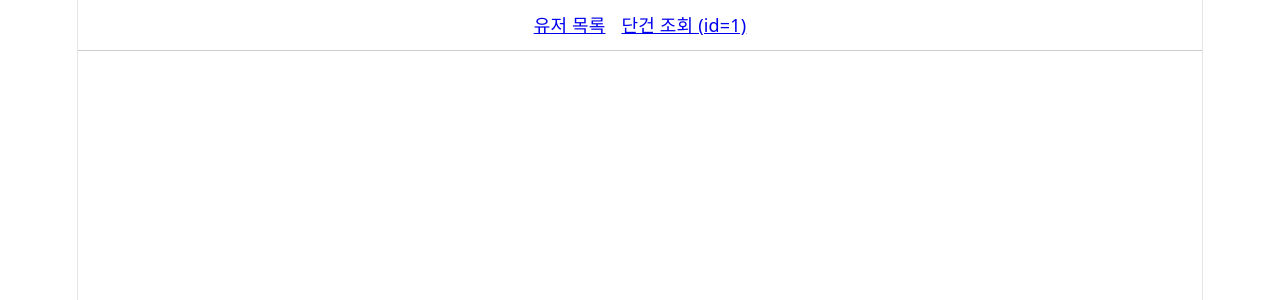
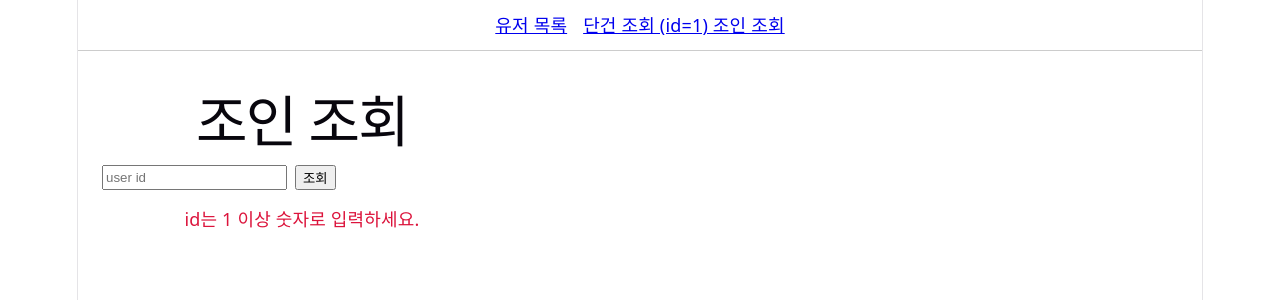
Before and after one commit to kimgyuhyun/legacy-servlet-jdbc, a React (Vite) app in the folder legacy-practice-step3.0/legacy-practice-frontend/: page /join/user/detail/list in a window 1280 px wide. Before the commit this address had no page. Shown: the top 300 px of the page. Built offline with nearby package versions, Linux system fonts and the light colour scheme.

Commit message:
feat: UserWithDetail Page implementation based on useState/useEffect/Link

```diff
--- a/legacy-practice-step3.0/legacy-practice-frontend/src/App.jsx
+++ b/legacy-practice-step3.0/legacy-practice-frontend/src/App.jsx
@@ -1,6 +1,7 @@
 import { Routes, Route, Link } from 'react-router-dom'
 import UserDetailPage from './pages/UserDetailPage';
 import UserListPage from './pages/UserListPage';
+import UserWithDetailPage from './pages/UserWithDetailPage';
 
 function App() {
   return (
@@ -8,11 +9,13 @@ function App() {
       <nav style={{ padding: '12px 24px', borderBottom: '1px solid #ccc'}}>
         <Link to="/list" style={{ marginRight: 16 }}>유저 목록</Link>
         <Link to="/detail/1">단건 조회 (id=1)</Link>
+        <Link to="/join/user/detail/1"> 조인 조회</Link>
       </nav>
 
       <Routes>
-        <Route path="/list" element={<UserListPage />} />
-        <Route path="/detail/:id" element={<UserDetailPage />} />
+        <Route path="/list" element={<UserListPage/>} />
+        <Route path="/detail/:id" element={<UserDetailPage/>} />
+        <Route path="/join/user/detail/:id" element={<UserWithDetailPage/>} />
       </Routes>
     </>
   )
--- a/legacy-practice-step3.0/legacy-practice-frontend/src/api/userApi.js
+++ b/legacy-practice-step3.0/legacy-practice-frontend/src/api/userApi.js
@@ -13,3 +13,5 @@ export const getUserById = (id) => client.get(`/user/api/${id}`);
 //  };
 
 export const getUserList = () => client.get('/user/api/list');
+
+export const getUserWithDetailById = (id) => client.get(`/user/api/detail/${id}`);
--- a/legacy-practice-step3.0/legacy-practice-frontend/src/pages/UserListPage.jsx
+++ b/legacy-practice-step3.0/legacy-practice-frontend/src/pages/UserListPage.jsx
@@ -49,6 +49,7 @@ function UserListPage() {
                 <thead>
                     <tr>
                         <th>id</th>
+                        <th>조인 id</th>
                         <th>name</th>
                         <th>age</th>
                         <th>birthDate</th>
@@ -58,13 +59,16 @@ function UserListPage() {
                 <tbody>
                     {userList.length === 0 && !loading && !error && (
                         <tr>
-                            <td colSpan="5">조회된 사용자가 없습니다.</td>
+                            <td colSpan="6">조회된 사용자가 없습니다.</td>
                         </tr>
                     )}
                     {userList.map((user) => (
                         <tr key={user.id}>
                             <td>
                                 <Link to={`/detail/${user.id}`}>{user.id}</Link>
+                            </td>
+                            <td>
+                                <Link to={`/join/user/detail/${user.id}`}>{user.id}</Link>
                             </td>
                             <td>{user.name}</td>
                             <td>{user.age}</td>
--- /dev/null
+++ b/legacy-practice-step3.0/legacy-practice-frontend/src/pages/UserWithDetailPage.jsx
@@ -0,0 +1,98 @@
+import { useState, useEffect } from 'react';
+import { useParams } from 'react-router-dom';
+import { getUserWithDetailById } from '../api/userApi';
+
+function UserWithDetailPage() {
+    const { id: routeId } = useParams();
+    const [id, setId] = useState(routeId ?? '1');
+    const [user, setUser] = useState(null);
+    const [loading, setLoading] = useState(false);
+    const [error, setError] = useState('');
+
+    const handleSearch = async (targetId) => {
+        const numId = Number(targetId ?? id);
+        if (!numId || numId < 1) {
+            setError('id는 1 이상 숫자로 입력하세요.');
+            setUser(null);
+            return;
+        }
+
+        setLoading(true);
+        setError('');
+        setUser(null);
+
+        try {
+            const res = await getUserWithDetailById(numId);
+            setUser(res.data);
+        } catch (e) {
+            const msg =
+            e.response?.data?.message ||
+            e.message ||
+            '조회 실패';
+            setError(msg);
+            setUser(null);
+        } finally {
+            setLoading(false);
+        }
+    };
+
+    useEffect(() => {
+        if (!routeId) return;
+        setId(routeId)
+        handleSearch(routeId)
+    }, [routeId]);
+
+    return (
+        <div style={{ padding: 24, maxWidth: 400 }}>
+            <h1>조인 조회</h1>
+
+            <div style={{ display: 'flex', gap: 8, marginBottom: 16 }}>
+            <input
+                type="number"
+                min="1"
+                value={id}
+                onChange={(e) => setId(e.target.value)}
+                placeholder="user id"
+            />
+            <button type="button" onClick={() => handleSearch()} disabled={loading}>
+                {loading ? '조회 중...' : '조회'}
+           </button>
+            </div>
+
+        {error && <p style={{ color: 'crimson'}}>{error}</p>}
+
+        {user && (
+            <table border="1" cellPadding="8" style={{ borderCollapse: ' collapse', width: '100%' }}>
+                <thead>
+                   <tr>
+                       <th>id</th>
+                       <th>name</th>
+                       <th>age</th>
+                       <th>birthDate</th>
+                       <th>address</th>
+                       <th>phone</th>
+                       <th>job</th>
+                       <th>createAt</th>
+                       <th>updateAt</th>
+                   </tr>
+                </thead>
+                <tbody>
+                    <tr>
+                        <td>{user.id}</td>
+                        <td>{user.name}</td>
+                        <td>{user.age}</td>
+                        <td>{user.birthDate}</td>
+                        <td>{user.address}</td>
+                        <td>{user.phone}</td>
+                        <td>{user.job}</td>
+                        <td>{user.createAt}</td>
+                        <td>{user.updateAt}</td>
+                    </tr>
+                </tbody>
+           </table>
+        )}
+        </div>
+    );
+}
+
+export default UserWithDetailPage;
```
Also changed, not shown: 1 other file (tests, documents, lock files or other folders).
